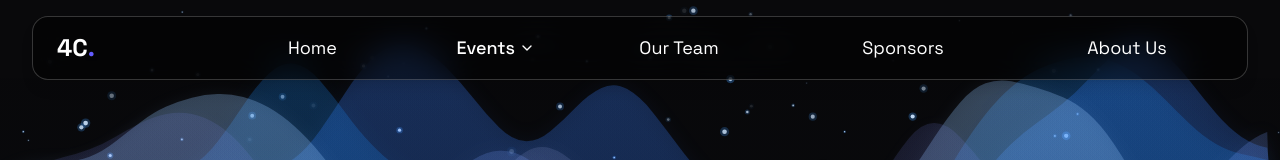
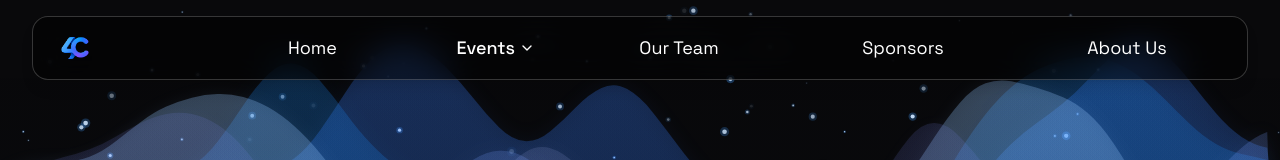
Before and after one commit to arth-1/4cweb, a Next.js app: page /about in a window 1280 px wide. Shown: the top 160 px of the page. Built offline with nearby package versions, Linux system fonts and the light colour scheme.

Commit message:
logo updation

```diff
--- a/src/components/layout/header.tsx
+++ b/src/components/layout/header.tsx
@@ -1,4 +1,6 @@
 'use client';
+
+import Image from "next/image";
 
 import Link from 'next/link';
 import {
@@ -86,7 +88,7 @@ export function Header() {
        <div className="container mx-auto px-4 sm:px-6 lg:px-8">
         <div className="mt-4 flex h-16 items-center justify-between glass-card px-6">
           <Link href="/" className="text-2xl font-bold font-headline text-white">
-            4C<span className="text-accent">.</span>
+            <Image src="/4clogo.webp" alt="4C Logo" width={60} height={60} className="h-[1.5em] w-auto inline align-middle drop-shadow-lg" priority />
           </Link>
           <nav className="hidden md:flex items-center space-x-8">{navItems}</nav>
           <div className="md:hidden">
--- a/src/components/sections/hero-section.tsx
+++ b/src/components/sections/hero-section.tsx
@@ -1,4 +1,5 @@
 'use client';
+import Image from "next/image";
 
 import { useEffect, useRef, useState } from 'react';
 import Link from 'next/link';
@@ -89,8 +90,8 @@ export function HeroSection() {
               className="text-4xl sm:text-5xl md:text-6xl lg:text-7xl xl:text-8xl font-headline font-extrabold tracking-tighter leading-tight"
             >
               Welcome to{' '}
-              <span className="bg-gradient-to-r from-primary via-accent to-primary bg-clip-text text-transparent animate-pulse">
-                4C
+              <span className="inline-block align-middle">
+                <Image src="/4clogo.webp" alt="4C Logo" width={180} height={180} className="h-[1.5em] w-auto inline align-middle drop-shadow-lg" priority />
               </span>
             </motion.h1>
 
```
Also changed, not shown: public/4clogo.webp (added).
